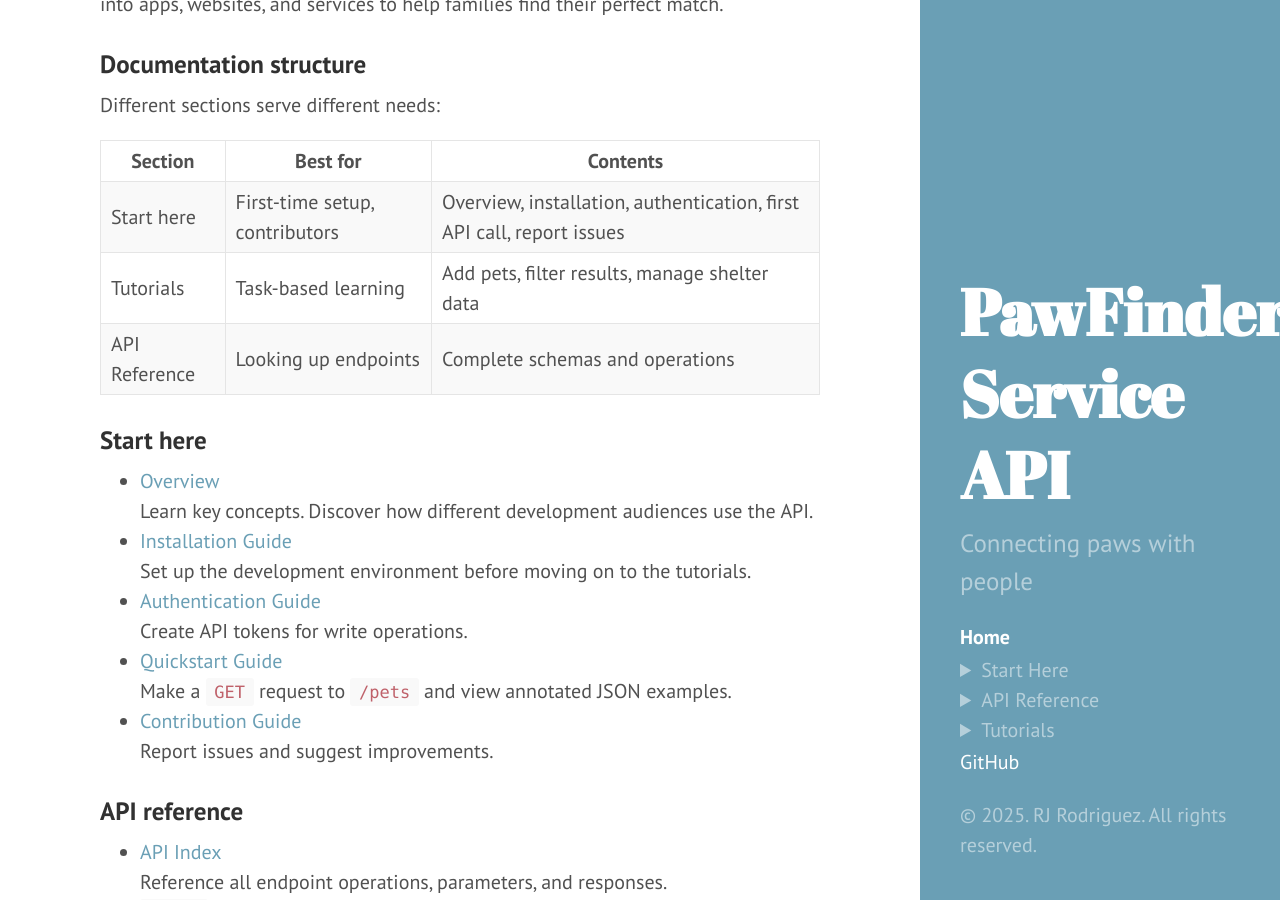
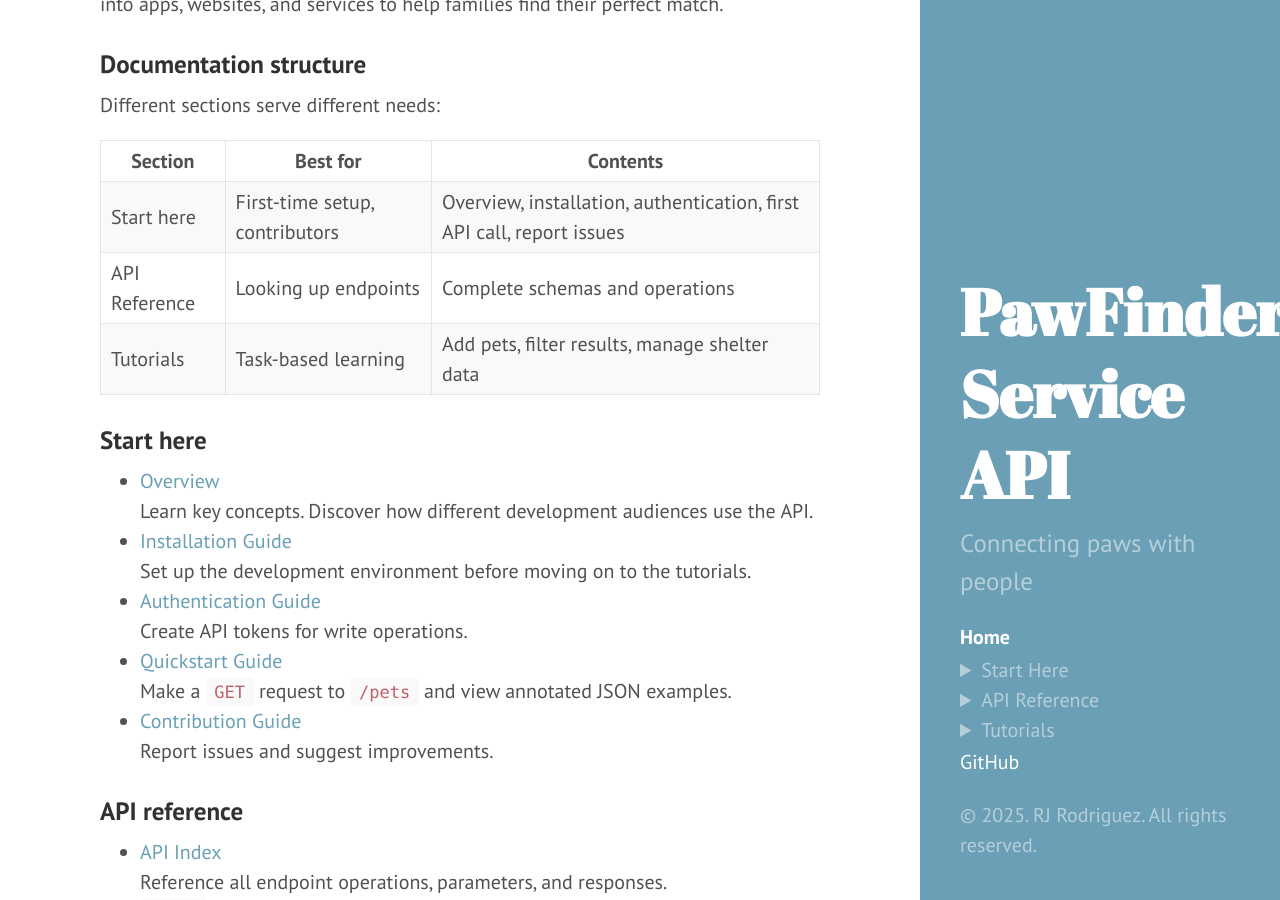
Before and after one commit to rhyannonjoy/pawfinder-service, a Jekyll site: the page built from index.md, in a window 1280 px wide and 900 px high, scrolled down 628 px. Built offline with Jekyll 4.4.1, drawn with Linux system fonts in a browser that asks for light colours.

```diff
--- a/index.md
+++ b/index.md
@@ -18,8 +18,8 @@ Different sections serve different needs:
 | Section | Best for | Contents |
 |---------|----------|----------|
 | Start here | First-time setup, contributors | Overview, installation, authentication, first API call, report issues |
+| API Reference | Looking up endpoints | Complete schemas and operations |
 | Tutorials | Task-based learning | Add pets, filter results, manage shelter data |
-| API Reference | Looking up endpoints | Complete schemas and operations |
 
 ### Start here
 
```
